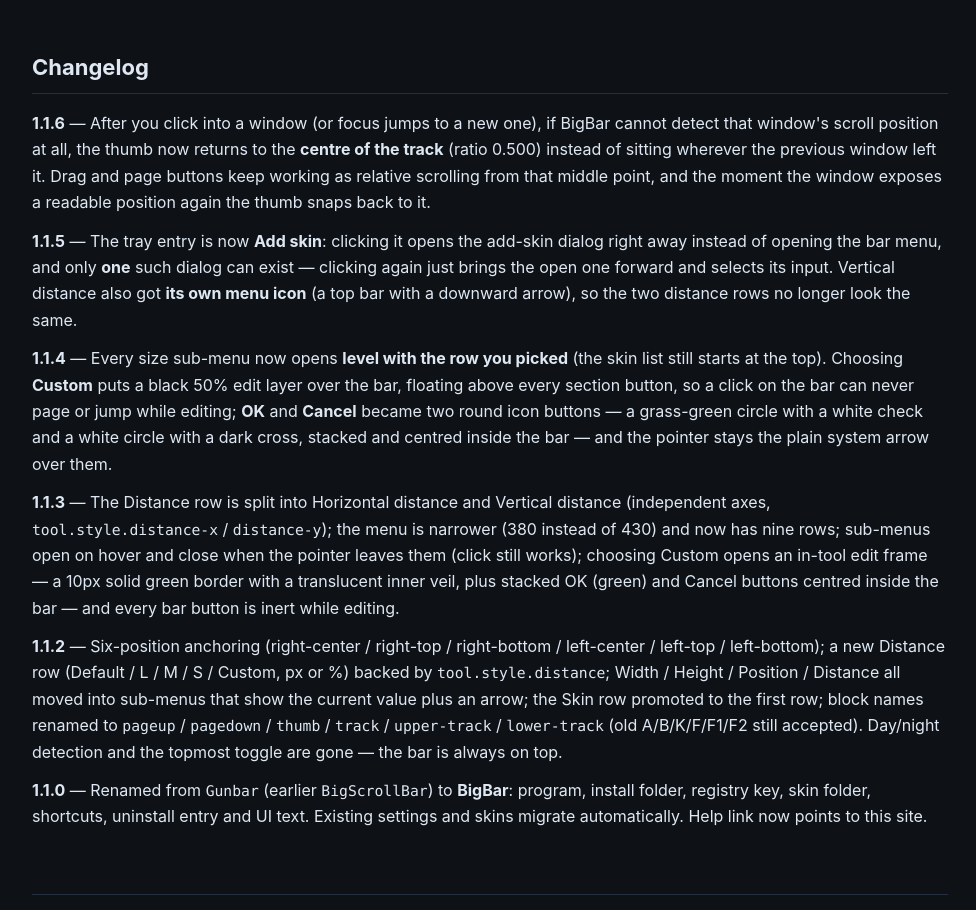
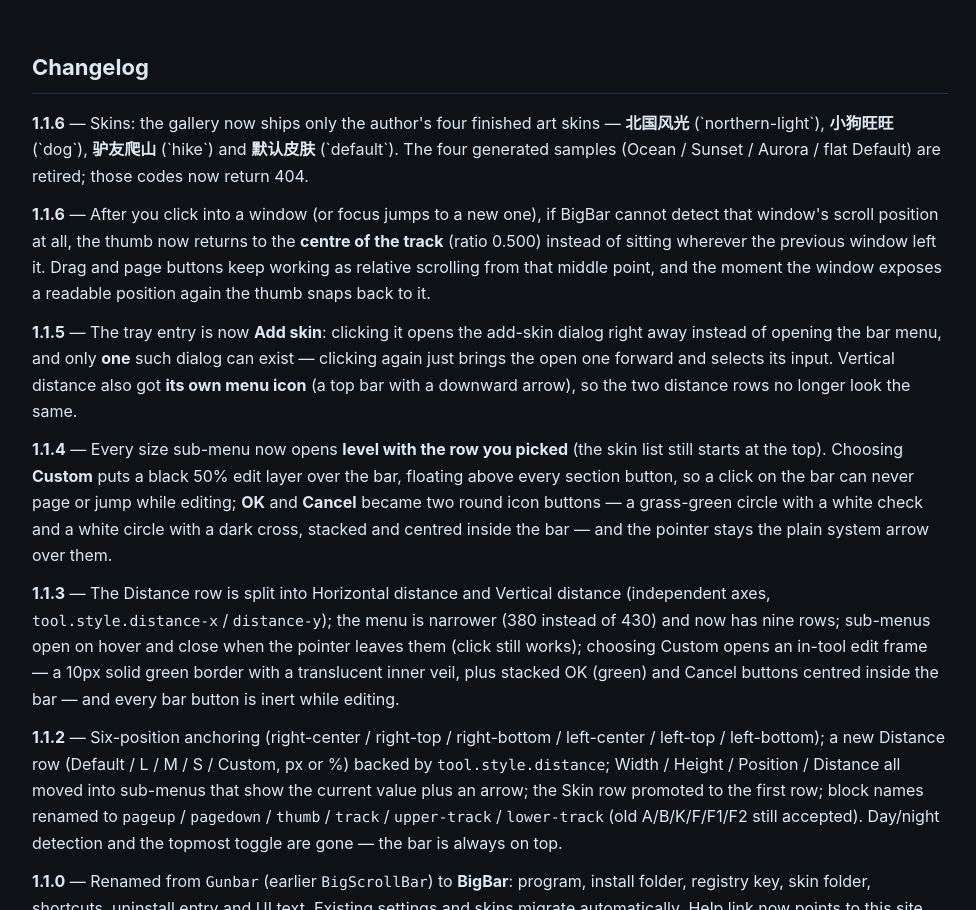
Before and after one commit to YahooEatApple/BigBar, a plain HTML site: page docs/index.html in a window 1280 px wide. Shown: the part 8765-9675 px from the top of the page, without its empty margins (150-1126 px from the left). Drawn offline with Linux system fonts and the light colour scheme.

Commit message:
docs: skin gallery ships only the author's four finished skins (northern-light / dog / hike / default)

```diff
--- a/docs/index.html
+++ b/docs/index.html
@@ -232,6 +232,7 @@
 
 <h2 data-en>Changelog</h2>
 <h2 data-zh>更新日志</h2>
+<p><b>1.1.6</b> — <span data-en>Skins: the gallery now ships only the author's four finished art skins — <b>北国风光</b> (`northern-light`), <b>小狗旺旺</b> (`dog`), <b>驴友爬山</b> (`hike`) and <b>默认皮肤</b> (`default`). The four generated samples (Ocean / Sunset / Aurora / flat Default) are retired; those codes now return 404.</span><span data-zh>皮肤：皮肤库现在只放同作者的四套成品——<b>北国风光</b>（`northern-light`）、<b>小狗旺旺</b>（`dog`）、<b>驴友爬山</b>（`hike`）、<b>默认皮肤</b>（`default`）。原来的四套生成示例（海洋 / 日落 / 极光 / 扁平默认）已下架，这些编号现在返回 404。</span></p>
 <p><b>1.1.6</b> — <span data-en>After you click into a window (or focus jumps to a new one), if BigBar cannot detect that window's scroll position at all, the thumb now returns to the <b>centre of the track</b> (ratio 0.500) instead of sitting wherever the previous window left it. Drag and page buttons keep working as relative scrolling from that middle point, and the moment the window exposes a readable position again the thumb snaps back to it.</span><span data-zh>点进某个窗口（或焦点切到新窗口）后，如果完全读不到它的滚动位置，滑块现在会回到滑轨<b>正中</b>（比率 0.500），不再停在上一处。此后拖动滑块、点上下按钮都按相对位移折算滚轮；一旦该窗口重新能读出位置，滑块立刻跟回真实比例。</span></p>
 <p><b>1.1.5</b> — <span data-en>The tray entry is now <b>Add skin</b>: clicking it opens the add-skin dialog right away instead of opening the bar menu, and only <b>one</b> such dialog can exist — clicking again just brings the open one forward and selects its input. Vertical distance also got <b>its own menu icon</b> (a top bar with a downward arrow), so the two distance rows no longer look the same.</span><span data-zh>托盘里原来那项「菜单 / 皮肤…」改成<b>添加皮肤</b>：点一下直接弹出「添加皮肤」窗口，不用先进主菜单；这种窗口<b>全局只允许一个</b>，重复点只会把已经开着的那个提到前面并选中输入框。另外<b>纵向距离换了专属图标</b>（上方横条 + 向下箭头），不再和横向距离共用同一个图标。</span></p>
 <p><b>1.1.4</b> — <span data-en>Every size sub-menu now opens <b>level with the row you picked</b> (the skin list still starts at the top). Choosing <b>Custom</b> puts a black 50% edit layer over the bar, floating above every section button, so a click on the bar can never page or jump while editing; <b>OK</b> and <b>Cancel</b> became two round icon buttons — a grass-green circle with a white check and a white circle with a dark cross, stacked and centred inside the bar — and the pointer stays the plain system arrow over them.</span><span data-zh>所有尺寸二级菜单现在都<b>与选中的那一行齐平展开</b>（皮肤列表仍从菜单顶边开始）。选「自定义」后，条上盖一层<b>黑色 50% 编辑层</b>，它浮在所有区块按钮之上，编辑时点条身绝不会翻页或跳转；<b>确定 / 取消</b>改成两个圆形图标按钮——草绿圆 + 白色对勾、白圆 + 深灰叉，在条内上下排列居中，鼠标移到图标上保持系统默认箭头。</span></p>
```
Also changed, not shown: 2 other files.
